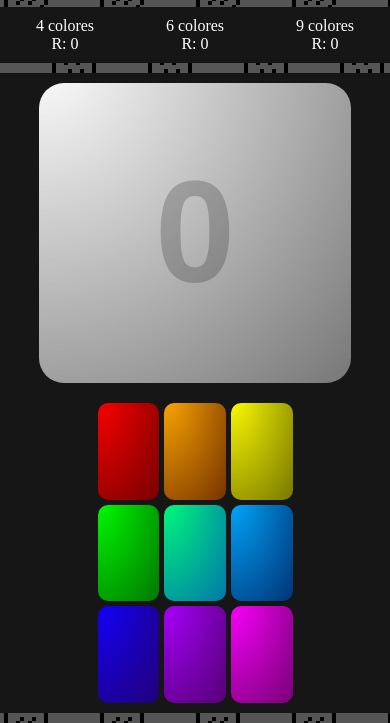
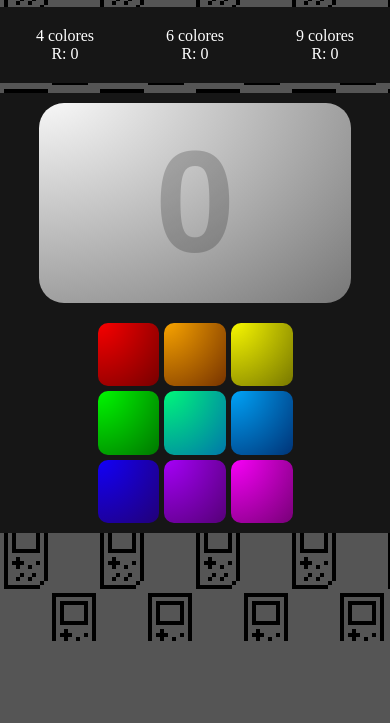
Before and after one commit to DaniVals/danivals.github.io, a plain HTML site: page Juegos/Valsimon_dice/index.html in a window 390 px wide. Shown: the part 203-926 px from the top of the page. After the commit the page ends 844 px from the top, so only its background shows below. Drawn offline with Linux system fonts and the light colour scheme.

Commit message:
mejorado css y añadido cursor pointer en los botones

```diff
--- a/Global/Root.css
+++ b/Global/Root.css
@@ -79,6 +79,7 @@ body{
     fill: var(--TXT);
     width: 100%;
     height: auto;
+    cursor: pointer;
 }
 #settings svg:not(#settingSvg) path{
     transform: scale(2);
@@ -91,8 +92,10 @@ body{
 .slideCheck {
     position: relative;
     display: inline-block;
+
     background-color: var(--BG2);
     transition: var(--transicion-BG);
+    cursor: pointer;
     border-radius: 25px;
 
     width: 60px;
--- a/Juegos/Valsimon_dice/valsimon_dice.css
+++ b/Juegos/Valsimon_dice/valsimon_dice.css
@@ -72,6 +72,8 @@ header h1{
     transition: none;
 }
 .dificult{
+    cursor: pointer;
+
     margin-top: 10px;
     margin-bottom: 10px;
     text-align: center;
@@ -102,6 +104,7 @@ header h1{
     height: 100%;
 
     background: var(--blanco);
+    cursor: pointer;
     border-radius: 25px;
     border-style: none;
 
@@ -126,6 +129,7 @@ header h1{
 #botones button{
     width: 100%;
     height: 100%;
+    cursor: pointer;
 
     border-radius: 10px;
     border-style: none;
@@ -162,6 +166,8 @@ header h1{
 
 
 
+
+
 /*tamaño maximo o pc*/
 @media (min-width: 1000px){
     header{
@@ -183,12 +189,26 @@ header h1{
         flex-direction: column;
         margin-right: 15px;
     }
+    .dificult{
+        width: 50%;
+        margin-left: 25%;
+    }
     #gameplay{
         width: 75%;
         border-end-end-radius: 25px;
         min-height: 500px;
     }
 }
+
+
+
+
+
+
+
+
+
+
 /*tamaño medio o tablet*/
 @media (min-width:600px) and (max-width: 999px){
     header{
@@ -211,12 +231,28 @@ header h1{
         margin-right: 5px;
         border-end-start-radius: 25px;
     }
+    .dificult{
+        width: 50%;
+        margin-left: 25%;
+    }
     #gameplay{
         width: 75%;
         border-end-end-radius: 25px;
         min-height: 500px;
     }
 }
+
+
+
+
+
+
+
+
+
+
+
+
 /*tamaño minimo o movil*/
 @media (max-width: 599px){
     header{
@@ -239,20 +275,19 @@ header h1{
         flex-direction: row;
         margin-bottom: 10px;
     }
-    #gameplay{
-        width: 100%;
-        min-height: 500px;
+    .dificult{
+        margin-top: 20px;
+        margin-bottom: 20px;
     }
     #gameplay{
         width: 100%;
-        min-height: 500px;
     }
 
     /* en movil no funciona por algun motivo, asi q toca darle longitud*/
     #botonGrande button{
-        min-height: 300px;
+        min-height: 200px;
     }
     #botones{
-        min-height: 300px;
+        min-height: 200px;
     }
 }
```
Also changed, not shown: Experimentos/Bingo/bingo.css (+14 -7 lines), main.css (+6 -2 lines).
